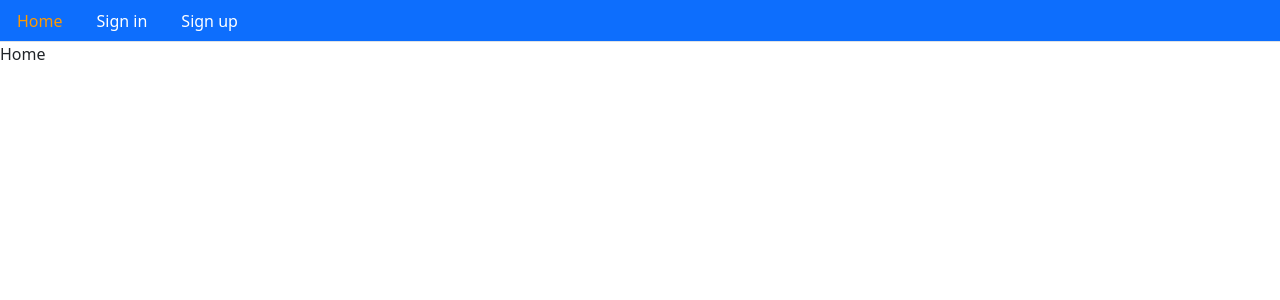
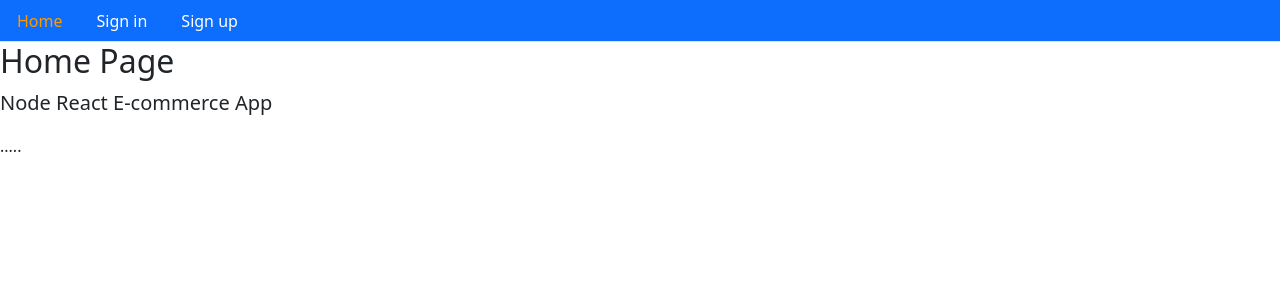
Before and after one commit to betadayz/ecomm-front, a React (Create React App) app: page / in a window 1280 px wide. Shown: the top 300 px of the page. Built offline with nearby package versions, Linux system fonts and the light colour scheme.

Commit message:
Setting up layout

```diff
--- a/src/Routes.js
+++ b/src/Routes.js
@@ -3,12 +3,11 @@
 import Signup from './user/Signup';
 import Signin from './user/Signin';
 import Home from './core/Home';
-import Menu from './core/Menu';
+
 
 const Routes = () => {
     return (
        <BrowserRouter>
-        <Menu />
         <Switch>
             <Route path="/" exact component={Home}/>
             <Route path="/signin" exact component={Signin}/>
--- a/src/core/Home.js
+++ b/src/core/Home.js
@@ -1,5 +1,10 @@
 import React from "react";
+import Layout from './Layout'
 
-const Home = () => <div>Home</div>
+const Home = () => (
+    <Layout title="Home Page" description="Node React E-commerce App">
+        .....
+    </Layout>
+)
 
 export default Home;
--- /dev/null
+++ b/src/core/Layout.js
@@ -0,0 +1,20 @@
+import React from "react";
+import Menu from './Menu';
+
+const Layout = ({
+       title = "Title",
+       description = "Description",
+       className,
+       children = "Children"
+    }) => (
+     <div>
+         <Menu/>
+         <div className="jumbotron">
+             <h2>{title}</h2>
+             <p className="lead">{description}</p>
+        </div>
+        <div className={className}>{children}</div>
+     </div>
+);
+
+export default Layout;
--- a/src/user/Signin.js
+++ b/src/user/Signin.js
@@ -1,5 +1,9 @@
 import React from "react";
+import Layout from '../core/Layout';
 
-const Signin = () => <div>sign in</div>
-
+const Signin = () => (
+    <Layout title="Signin" description="Signin to Node React E-commerce App">
+        .....
+    </Layout>
+);
 export default Signin;
--- a/src/user/Signup.js
+++ b/src/user/Signup.js
@@ -1,5 +1,9 @@
 import React from "react";
+import Layout from '../core/Layout';
 
-const Signup = () => <div>sign up</div>
-
+const Signup = () => (
+    <Layout title="Signup" description="Signup to Node React E-commerce App">
+        .....
+    </Layout>
+);
 export default Signup;
```
